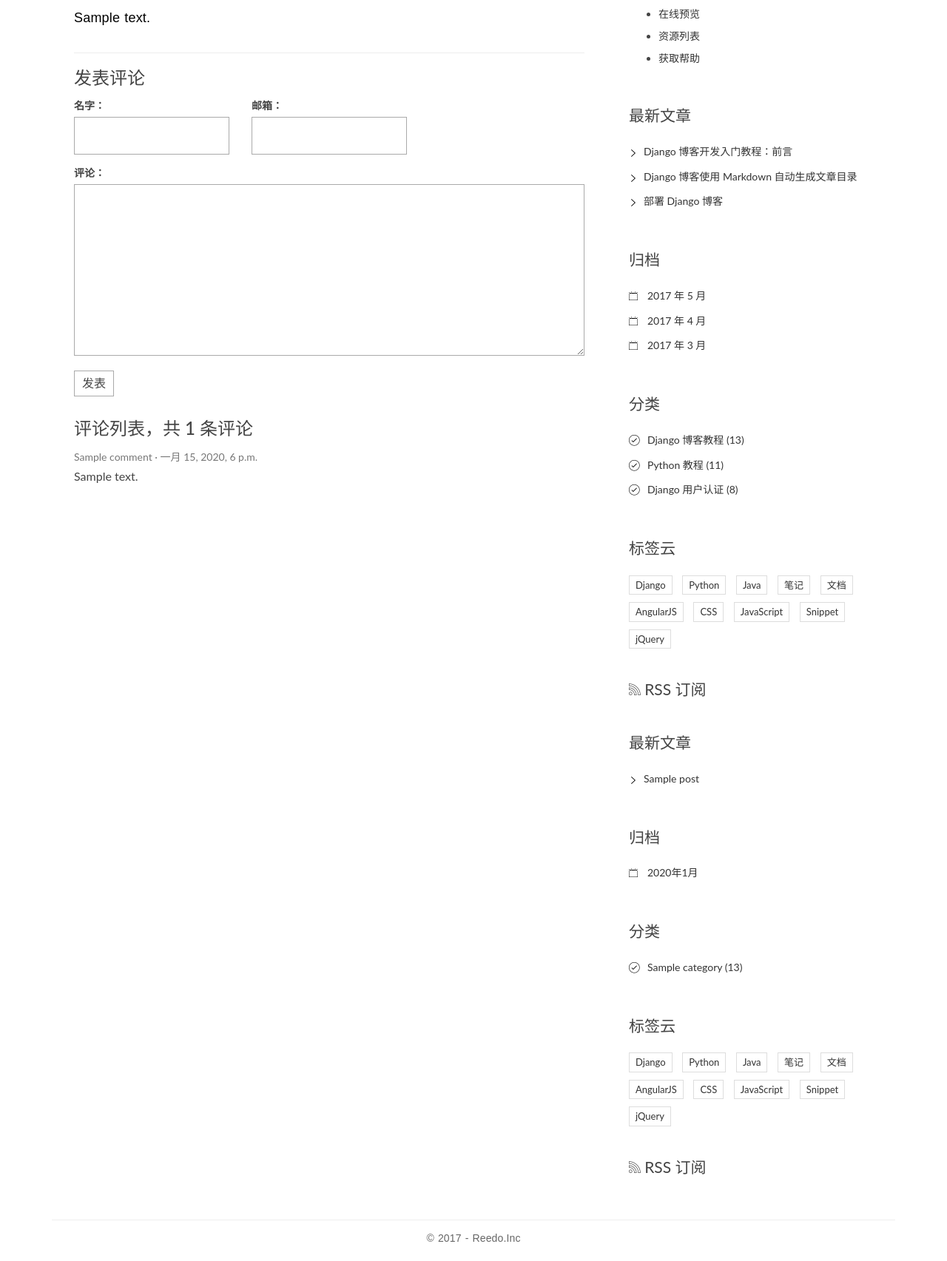
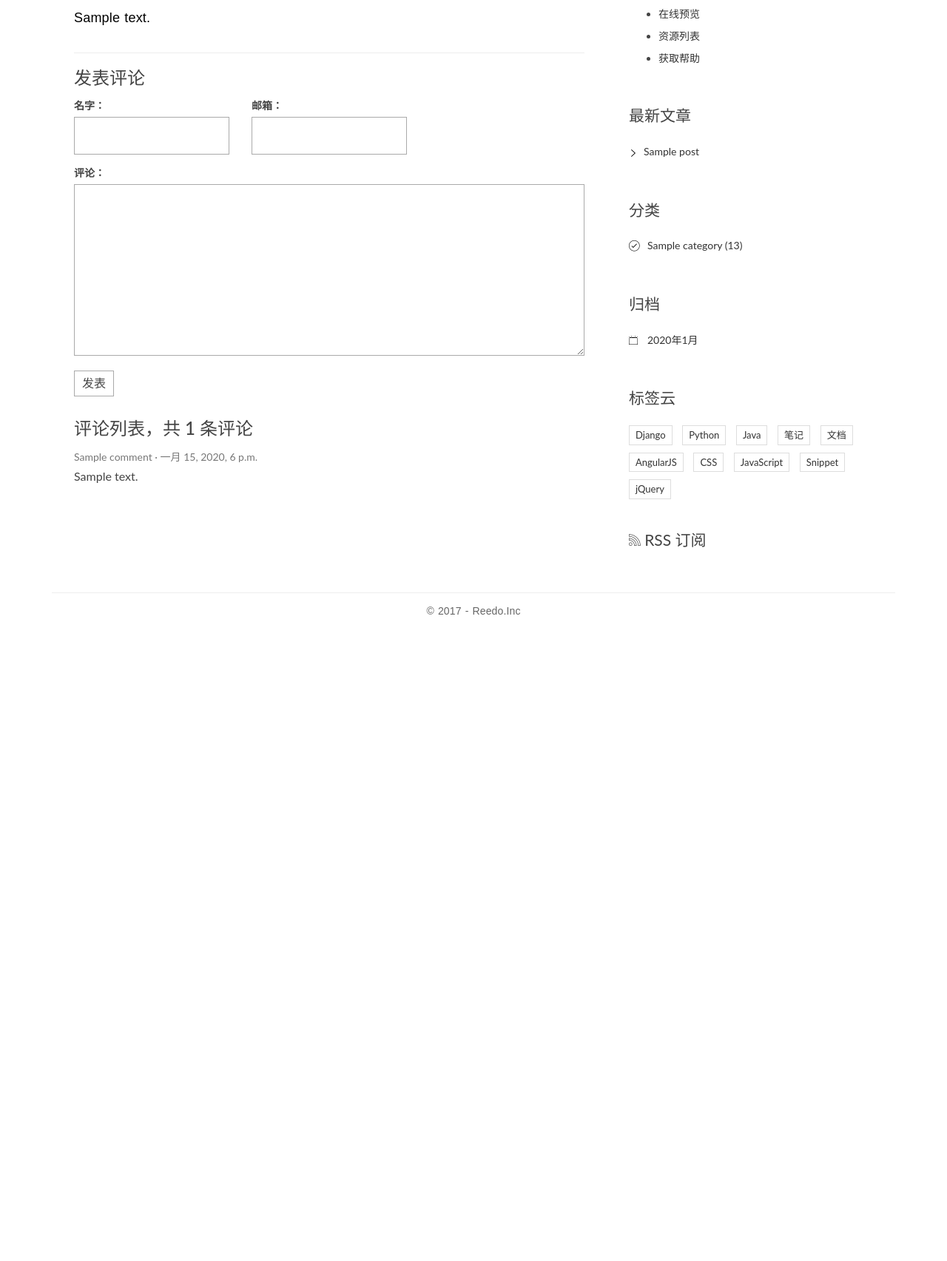
Before and after one commit to jiuri0624/django-blog, a Django app: page /post/1/ in a window 1280 px wide. Shown: the part 275-1980 px from the top of the page at 74% size. After the commit the page ends 1106 px from the top, so only its background shows below. Run offline with Django 3.2, Linux system fonts and the light colour scheme; tables that the repository leaves empty hold one stand-in row (values such as "Sample post"); some libraries are stand-ins or nearby versions.

Commit message:
add post excerpt

```diff
--- a/blog/models.py
+++ b/blog/models.py
@@ -1,5 +1,7 @@
+import markdown
 from django.db import models
 from django.contrib.auth.models import User
+from django.utils.html import strip_tags
 
 # Create your models here.
 
@@ -20,6 +22,7 @@ class Tag(models.Model):
 
 class Post(models.Model):
     title = models.CharField(max_length=40)
+    excerpt = models.CharField(max_length=300, blank=True)
     body = models.TextField()
     created_time = models.DateField()
     modified_time = models.DateField()
@@ -37,3 +40,9 @@ class Post(models.Model):
     def update_view(self):
         self.views+=1
         self.save(update_fields=['views'])
+
+    def save(self, *args, **kwargs):
+        if not self.excerpt:
+            md = markdown.Markdown(extensions=['markdown.extensions.extra', 'markdown.extensions.codehilite'])
+            self.excerpt = strip_tags(md.convert(self.body))[:250] + '...'
+        super(Post, self).save(*args, **kwargs)
--- a/templates/base.html
+++ b/templates/base.html
@@ -89,17 +89,6 @@
                         {% endfor %}
                     </ul>
                 </div>
-                <div class="widget widget-archives">
-                    <h3 class="widget-title">归档</h3>
-                    {% archives as archives_list %}
-                    <ul>
-                        {% for date in archives_list %}
-                            <li>
-                                <a href="{% url 'blog:archives' date.year date.month %}">{{ date.year }}年{{ date.month }}月</a>
-                            </li>
-                        {% endfor %}
-                    </ul>
-                </div>
 
                 <div class="widget widget-category">
                     <h3 class="widget-title">分类</h3>
@@ -108,6 +97,18 @@
                         {% for category in category_list %}
                             <li>
                                 <a href="{% url 'blog:category' category.pk %}">{{ category.name }} <span class="post-count">(13)</span></a>
+                            </li>
+                        {% endfor %}
+                    </ul>
+                </div>
+
+                <div class="widget widget-archives">
+                    <h3 class="widget-title">归档</h3>
+                    {% archives as archives_list %}
+                    <ul>
+                        {% for date in archives_list %}
+                            <li>
+                                <a href="{% url 'blog:archives' date.year date.month %}">{{ date.year }}年{{ date.month }}月</a>
                             </li>
                         {% endfor %}
                     </ul>
--- a/templates/blog/detail.html
+++ b/templates/blog/detail.html
@@ -80,86 +80,4 @@
             </li>
         </ul>
     </div>
-    <div class="widget widget-recent-posts">
-        <h3 class="widget-title">最新文章</h3>
-        <ul>
-            <li>
-                <a href="#">Django 博客开发入门教程：前言</a>
-            </li>
-            <li>
-                <a href="#">Django 博客使用 Markdown 自动生成文章目录</a>
-            </li>
-            <li>
-                <a href="#">部署 Django 博客</a>
-            </li>
-        </ul>
-    </div>
-    <div class="widget widget-archives">
-        <h3 class="widget-title">归档</h3>
-        <ul>
-            <li>
-                <a href="#">2017 年 5 月</a>
-            </li>
-            <li>
-                <a href="#">2017 年 4 月</a>
-            </li>
-            <li>
-                <a href="#">2017 年 3 月</a>
-            </li>
-        </ul>
-    </div>
-
-    <div class="widget widget-category">
-        <h3 class="widget-title">分类</h3>
-        <ul>
-            <li>
-                <a href="#">Django 博客教程 <span class="post-count">(13)</span></a>
-            </li>
-            <li>
-                <a href="#">Python 教程 <span class="post-count">(11)</span></a>
-            </li>
-            <li>
-                <a href="#">Django 用户认证 <span class="post-count">(8)</span></a>
-            </li>
-        </ul>
-    </div>
-
-    <div class="widget widget-tag-cloud">
-        <h3 class="widget-title">标签云</h3>
-        <ul>
-            <li>
-                <a href="#">Django</a>
-            </li>
-            <li>
-                <a href="#">Python</a>
-            </li>
-            <li>
-                <a href="#">Java</a>
-            </li>
-            <li>
-                <a href="#">笔记</a>
-            </li>
-            <li>
-                <a href="#">文档</a>
-            </li>
-            <li>
-                <a href="#">AngularJS</a>
-            </li>
-            <li>
-                <a href="#">CSS</a>
-            </li>
-            <li>
-                <a href="#">JavaScript</a>
-            </li>
-            <li>
-                <a href="#">Snippet</a>
-            </li>
-            <li>
-                <a href="#">jQuery</a>
-            </li>
-        </ul>
-    </div>
-    <div class="rss">
-        <a href=""><span class="ion-social-rss-outline"></span> RSS 订阅</a>
-    </div>
 {% endblock aside %}
--- a/templates/blog/index.html
+++ b/templates/blog/index.html
@@ -17,7 +17,7 @@
             </div>
         </header>
         <div class="entry-content clearfix">
-            <p>{{ post.body }}</p>
+            <p>{{ post.excerpt }}</p>
             <div class="read-more cl-effect-14">
                 <a href="{% url 'blog:detail' post.pk %}" class="more-link">继续阅读 <span class="meta-nav">→</span></a>
             </div>
```
Also changed, not shown: blog/migrations/0003_post_excerpt.py (added), blog/migrations/0004_auto_20180303_2148.py (added).
